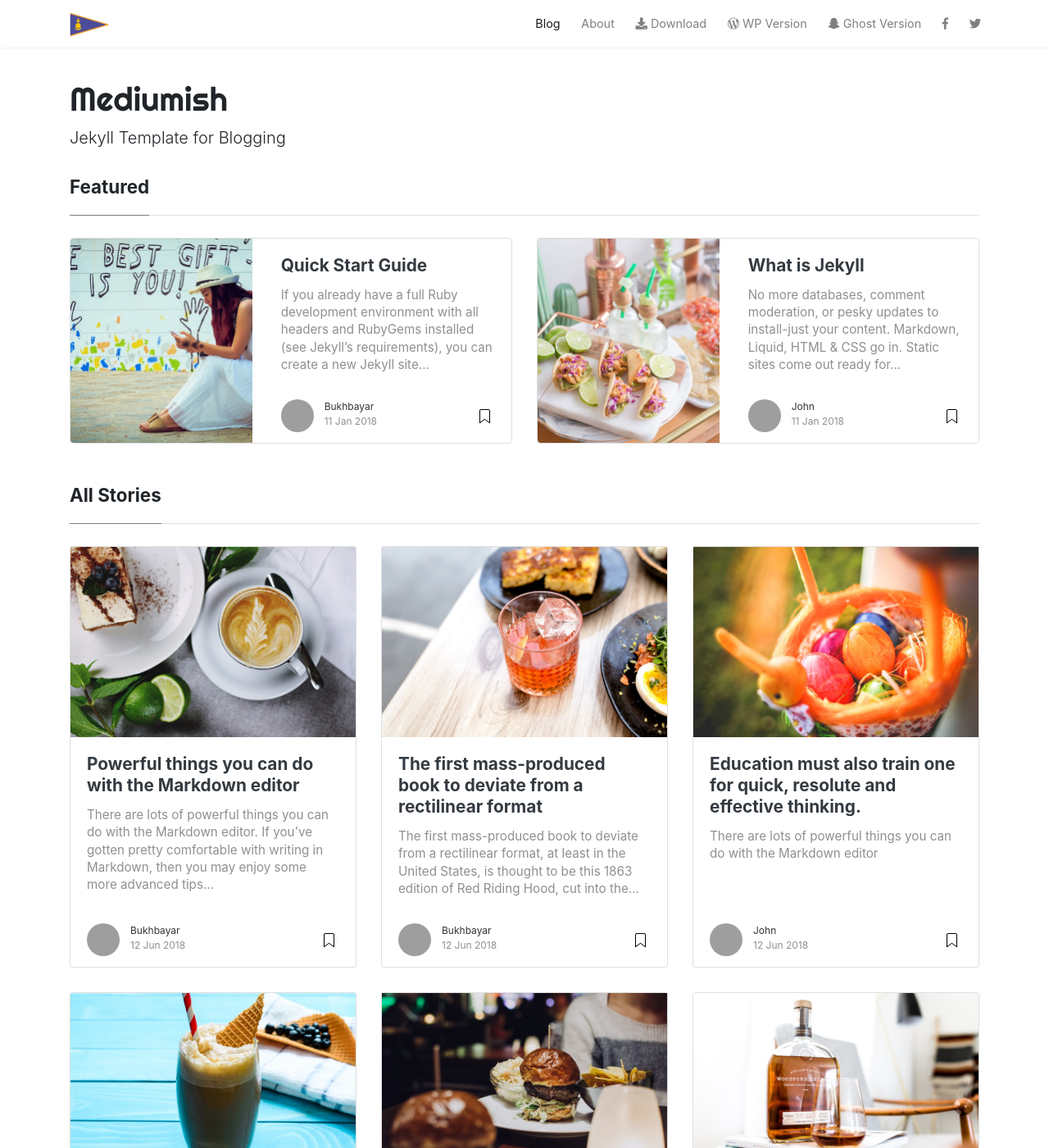
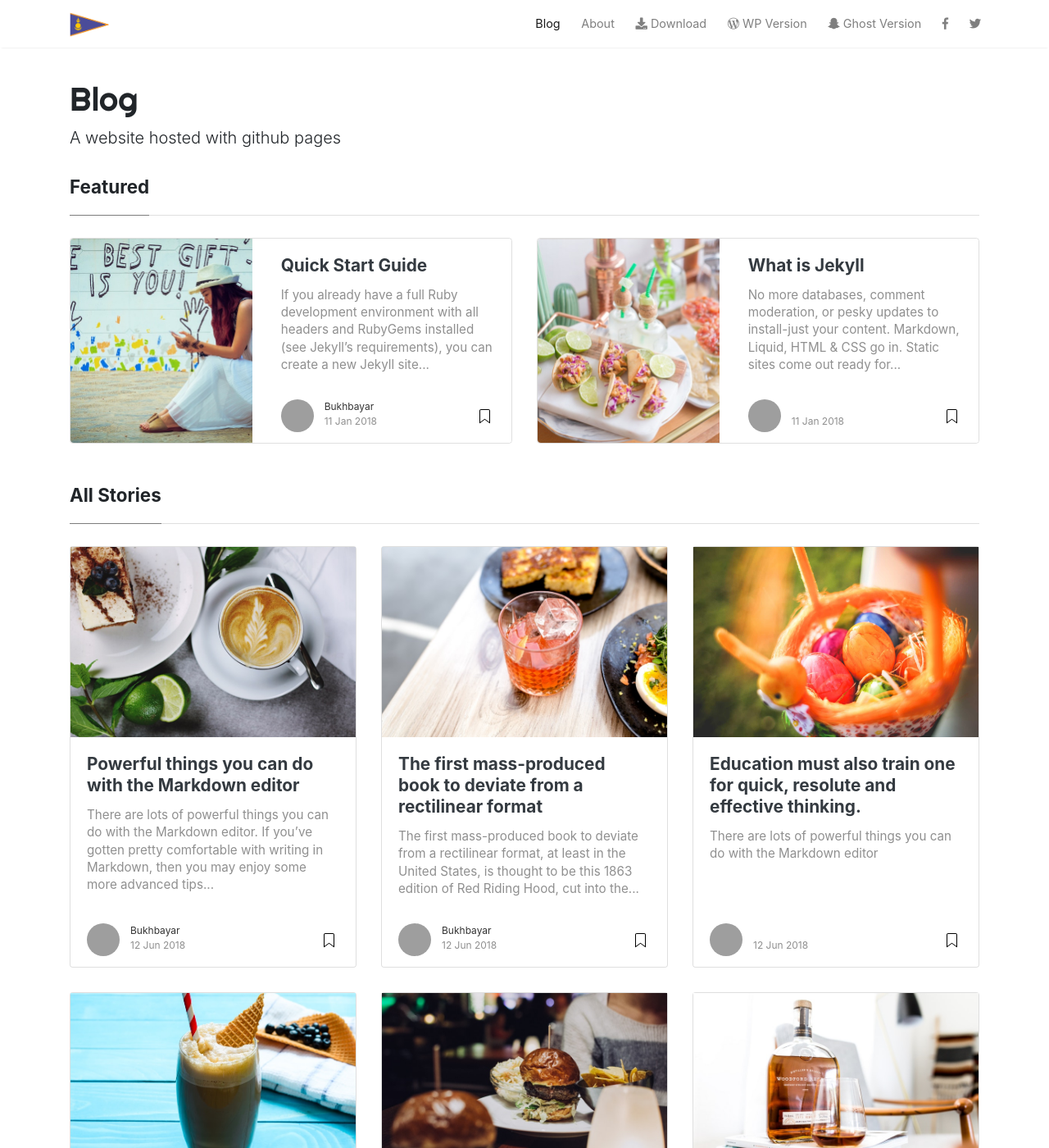
Before and after one commit to bukhbayar/bukhbayar.github.io, a Jekyll site: the page built from index.html, in a window 1280 px wide and 1400 px high. Shown: the whole window at 82% size. Built offline with Jekyll 4.4.1, drawn with Linux system fonts in a browser that asks for light colours; nearby versions of some CDN libraries; the list of posts is cut into pages by our own code; comment, search, counter and statistics services are not loaded; some of the changed text lies outside the part shown; grey boxes are pictures that could not be loaded.

Commit message:
test private

```diff
--- a/_config.yml
+++ b/_config.yml
@@ -1,7 +1,7 @@
 # Site
-name: "Mediumish"
-description: "Jekyll Template for Blogging"
-meta_description: "Jekyll template, Medium styled, free for bloggers."
+name: "Blog"
+description: "A website hosted with github pages"
+meta_description: "A website hosted with github pages"
 logo: 'assets/images/logo.png'
 favicon: 'assets/images/logo.png'
 baseurl: ""
@@ -19,15 +19,6 @@
     web: helloworld.mn
     twitter: https://twitter.com/bokhoo
     description: "A website hosted with github pages"
-  john:
-    name: John
-    display_name: John
-    gravatar: b1cc14991db7a456fcd761680bbc8f81
-    email: wowthemesnet@gmail.com
-    web: https://www.wowthemes.net
-    twitter: https://twitter.com/wowthemesnet
-    description: "This is the author box. Write a short description of the author here. You are currently previewing Mediumish demo, a Jekyll template compatible with Github pages."
-
 # Plugins
 plugins:
   - jekyll-paginate
```
